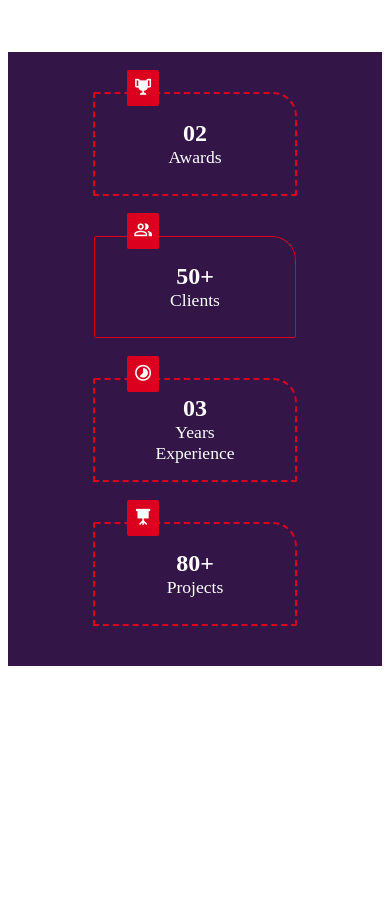
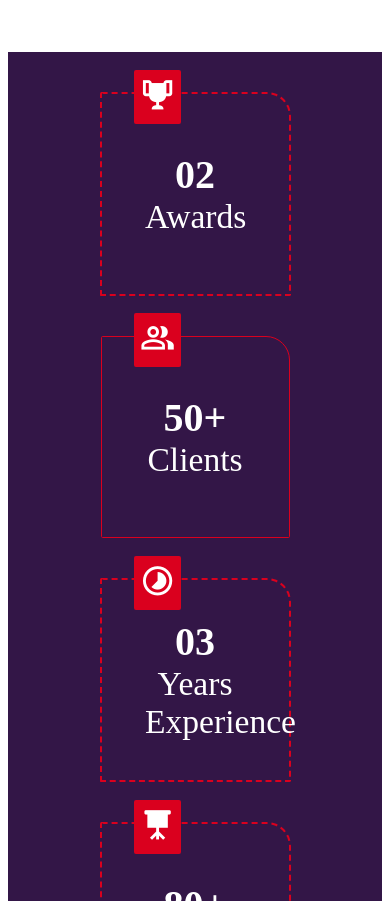
Before and after one commit to iMiebaka/my-portfolio, a React (Vite) app: page / in a window 390 px wide. Shown: the part 667-1568 px from the top of the page. Built offline with nearby package versions, Linux system fonts and the light colour scheme; the HTML template or start-up script is replaced by a standard one.

Commit message:
bad link fix

```diff
--- a/package.json
+++ b/package.json
@@ -10,6 +10,7 @@
   "dependencies": {
     "react": "^17.0.2",
     "react-dom": "^17.0.2",
+    "sweetalert": "^2.1.2",
     "uuid4": "^2.0.2"
   },
   "devDependencies": {
--- a/src/assets/css/App.css
+++ b/src/assets/css/App.css
@@ -42,6 +42,7 @@ li {
   margin-left: 20px;
   color: var(--main-font-color);
   font-size: var(--font-one);
+  font-weight: 500;
 }
 
 .close-menu button,
@@ -53,7 +54,7 @@ li {
   font-size: var(--font-one);
   padding: 3px 10px;
   text-decoration: none;
-  font-weight: bold;
+  font-weight: 500;
 }
 
 .close-menu {
@@ -101,7 +102,7 @@ li a {
 }
 
 .port-name {
-  margin-top: .5rem;
+  margin-top: 0.5rem;
   color: var(--main-font-color);
   font-size: 3rem;
   font-weight: 600;
@@ -109,20 +110,21 @@ li a {
 .cover-image-zone {
   position: relative;
 }
+
 .port-cover-image-bg {
   position: absolute;
   z-index: -1;
-  top: -6rem;
-  right: 2rem;
-  width: 40rem;
+  top: 2rem;
+  right: 10.5rem;
+  /* width: 20rem; */
 }
 .port-title {
-  margin-top: .5rem;
+  margin-top: 0.5rem;
   color: var(--main-font-color);
 }
 
 .port-sitation {
-  margin-top: .5rem;
+  margin-top: 0.5rem;
   color: var(--main-font-color);
   font-size: var(--font-h2);
   /* max-width: 300px; */
@@ -191,6 +193,7 @@ li a {
   flex-direction: column;
   justify-content: center;
   align-items: center;
+  text-align: center;
 }
 .testimony span {
   color: var(--main-font-color);
@@ -443,7 +446,7 @@ span {
 .port-contact-header {
   color: rgb(97, 97, 97);
   font-size: 0.9rem;
-  padding-bottom: .5rem;
+  padding-bottom: 0.5rem;
 }
 .port-contact-info {
   font-size: 1.3rem;
@@ -549,7 +552,6 @@ footer {
   transition: 0.3s all ease-in;
   text-decoration: none;
   color: var(--icon-background);
-
 }
 .go-up i {
   font-size: 3rem;
--- a/src/assets/css/response.css
+++ b/src/assets/css/response.css
@@ -1,4 +1,5 @@
 @media only screen and (max-width: 700px) {
+
   /* constants */
   .mt {
     margin-top: 1rem;
@@ -87,18 +88,19 @@
   }
 
   .port-testimony {
-    width: 200px;
-    height: 100px;
+    width: 50%;
+    height: 200px;
+    align-self: center;
   }
 
   .testimony .testimony-number {
-    font-size: 1.5rem;
+    font-size: 2.5rem;
   }
   .testimony .testimony-title {
-    font-size: 1.1rem;
+    font-size: 2.1rem;
   }
   .achievement-icon {
-    font-size: 1.2rem;
+    font-size: 2.2rem;
   }
   /* Portfolio Project */
   .portfolio-nav {
@@ -223,3 +225,16 @@
     margin-bottom: 0.6rem;
   }
 }
+
+@media only screen and (min-width: 700px) {
+
+  .mobile-view-header {
+    display: none;
+    position: absolute;
+    right: 0;
+    /* top: -1rem; */
+    background-color: var(--card-background);
+    z-index: 1;
+    padding-bottom: 1rem;
+  }
+}
--- a/src/assets/info.js
+++ b/src/assets/info.js
@@ -69,10 +69,10 @@ const info = {
     ],
   ],
   socials: {
-    facebook: "https://facebook.com/profile/miebaka.iwarri",
+    facebook: "https://facebook.com/miebaka.iwarri",
     twitter: "https://twitter.com/miebakaIwarri",
     instagram: "https://instagram.com/miebaka.iwarri",
-    linkedin: "https://linkedin.com/in/miebaka.iwarri",
+    linkedin: "https://linkedin.com/in/miebakaiwarri",
   },
   cv: "Miebaka-Iwarri_CV.pdf"
 };
--- a/src/components/CallToAction.jsx
+++ b/src/components/CallToAction.jsx
@@ -32,17 +32,17 @@ const CallToAction = () => {
         <span className="side-bar-title">FOLLOW ME ON:</span>
         <span className="side-bar-line"></span>
         <span className="side-bar-social">
-          <a href={info.socials.facebook}>
+          <a href={info.socials.facebook} target="_blank">
             <i className="mdi mdi-facebook"></i>
           </a>
         </span>
         <span className="side-bar-social">
-          <a href={info.socials.twitter}>
+          <a href={info.socials.twitter} target="_blank">
             <i className="mdi mdi-twitter"></i>
           </a>
         </span>
         <span className="side-bar-social">
-          <a href={info.socials.linkedin}>
+          <a href={info.socials.linkedin} target="_blank">
             <i className="mdi mdi-linkedin"></i>
           </a>
         </span>
--- a/src/components/Header.jsx
+++ b/src/components/Header.jsx
@@ -65,7 +65,7 @@ const Header = () => {
           <a href="#contact-me">Contact Me </a>
         </li>
         <li>
-          <a href="" target="_blank" className="download-cv">
+        <a href={info.cv} download className="download-cv">
             Download CV
           </a>
         </li>
```
Also changed, not shown: src/assets/images/bg-porfolio-cover-image.svg, 1 other file (tests, documents, lock files or other folders).
